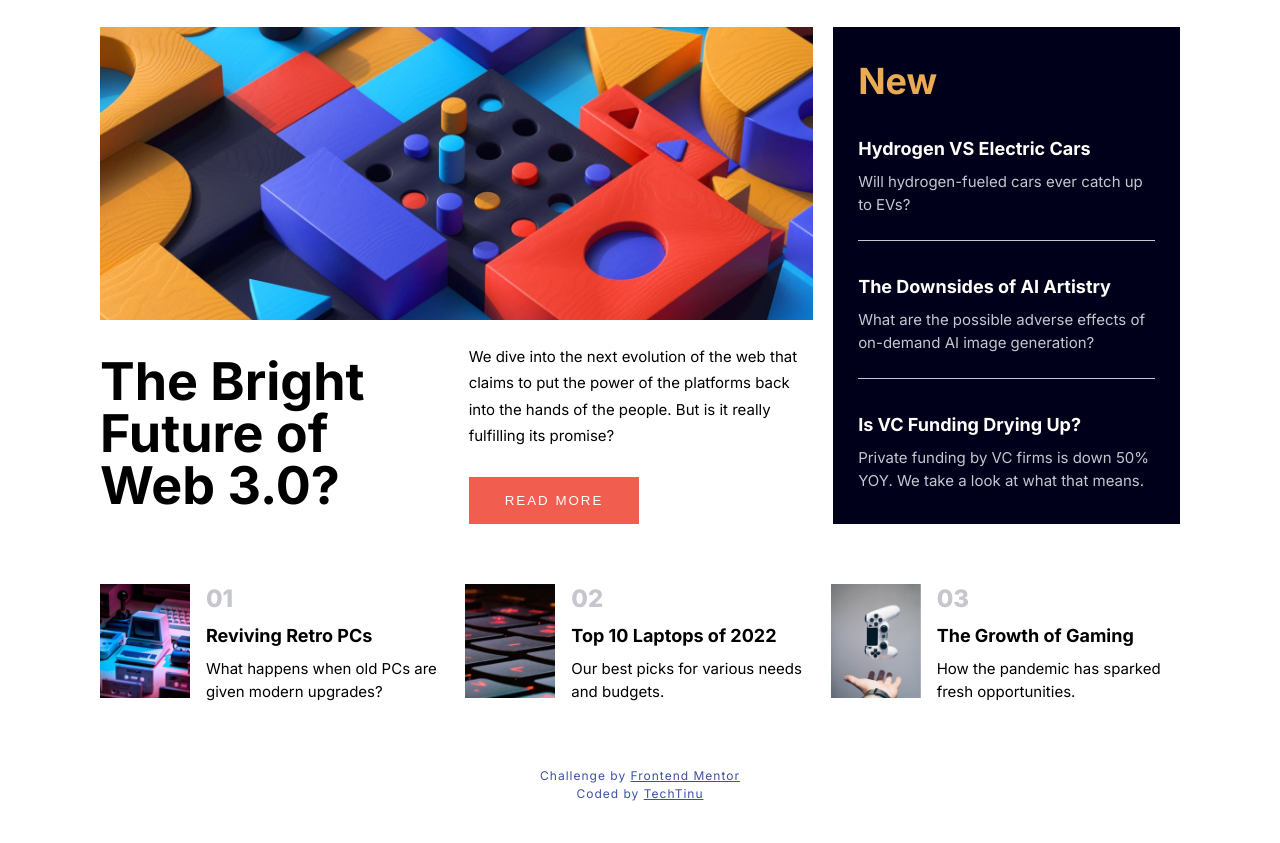
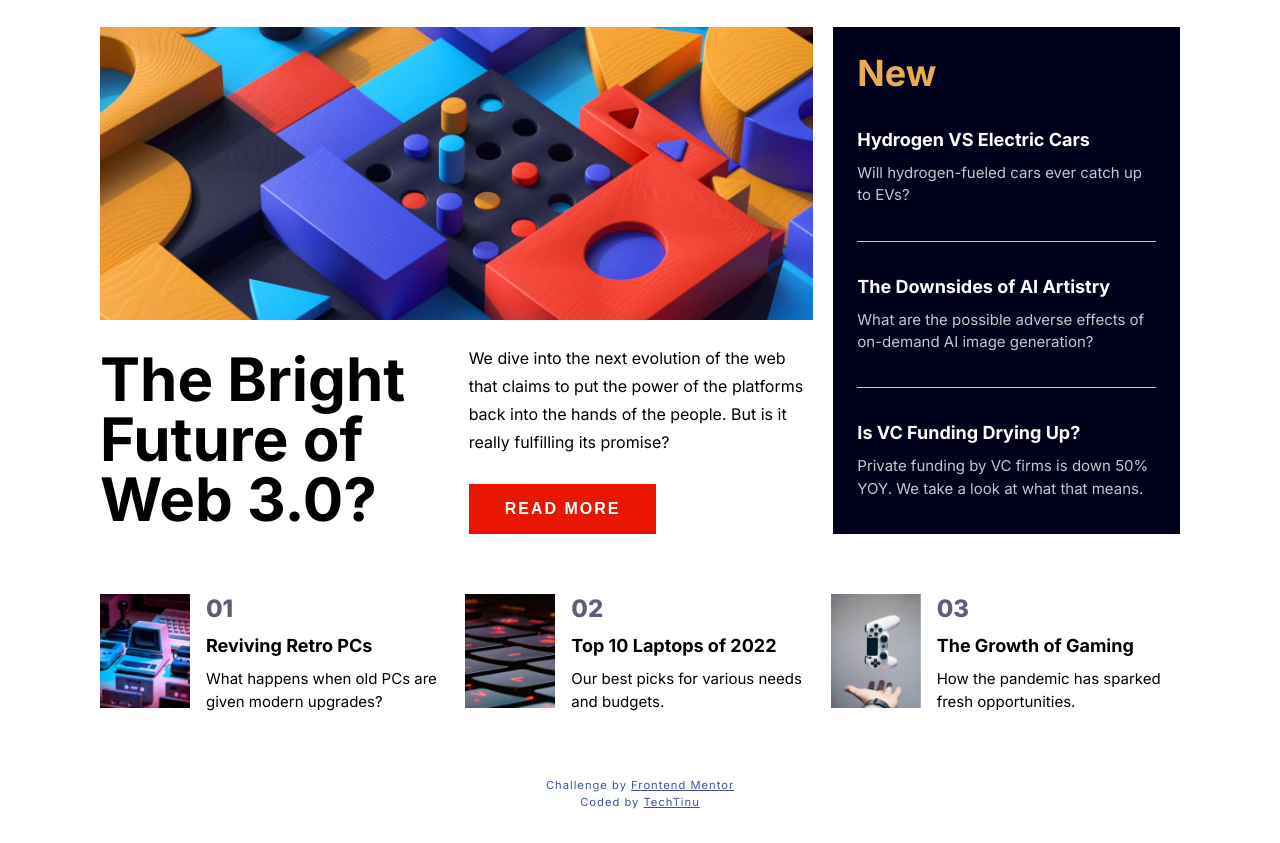
Before and after one commit to tinuola/fm_news-homepage, a plain HTML site: page index.html in a window 1280 px wide. Shown: the part 75-918 px from the top of the page. Drawn offline with Linux system fonts and the light colour scheme.

Commit message:
Fixes A11y alerts, contrast errors

```diff
--- a/css/style.css
+++ b/css/style.css
@@ -1,6 +1,6 @@
 :root {
   --primary-orange: hsl(35, 77%, 62%);
-  --primary-red: hsl(5, 85%, 63%);
+  --primary-red: hsl(5, 98%, 46%);
   --dark-blue: hsl(240, 100%, 5%);
   --dark-gray-blue: hsl(236, 13%, 42%);
   --gray-blue: hsl(233, 8%, 79%);
@@ -69,7 +69,7 @@ header {
 
 nav ul {
   display: flex;
-  justify-content: end;
+  justify-content: flex-end;
   gap: 1rem;
 }
 
@@ -89,14 +89,14 @@ nav ul {
 
 .main-news__headline {
   grid-area: headline;
-  font-size: 3.25rem;
+  font-size: 3.75rem;
   line-height: 1;
   align-self: center;
 }
 
 .main-news__blurb {
   grid-area: blurb;
-  font-size: 15px;
+  font-size: 16px;
 }
 
 .main-news__blurb p {
@@ -106,7 +106,9 @@ nav ul {
 
 button {
   background-color: var(--primary-red);
-  color: var(--off-white);
+  color: white;
+  font-weight: 800;
+  font-size: inherit;
   letter-spacing: 2px;
   text-transform: uppercase;
   border: 0;
@@ -117,10 +119,12 @@ button {
   grid-area: latest;
   background-color: var(--dark-blue);
   color: var(--off-white);
-  padding: 2rem 1.55rem;
+  /* padding: 2rem 1.55rem; */
+  padding: 1.5rem 1.5rem 0 1.5rem;
   display: flex;
   flex-direction: column;
-  justify-content: space-between;
+  /* justify-content: space-between; */
+  /* justify-content: space-around; */
 }
 
 .latest-news h1 {
@@ -141,7 +145,11 @@ button {
 
 .latest-news-item {
   border-bottom: 1px solid var(--gray-blue);
-  padding: 1.5rem 0;
+  /* padding: 1.5rem 0; */
+  flex: 1;
+  display: flex;
+  flex-direction: column;
+  justify-content: center;
 }
 
 .latest-news-item:last-of-type {
@@ -175,17 +183,18 @@ button {
   gap: 0.75rem;
 }
 
+/* .carousel-item__body p:first-child { */
 .carousel-item__body h2 {
+  font-size: 1.5rem;
+  color: var(--dark-gray-blue);
+  font-weight: 800;
+}
+
+.carousel-item__body h3 {
   font-size: 1.125rem;
 }
 
-.carousel-item__body p:first-child {
-  font-size: 1.5rem;
-  color: var(--gray-blue);
-  font-weight: 800;
-}
-
-.carousel-item__body p:last-child {
+.carousel-item__body p {
   line-height: 1.5;
 }
 
@@ -194,7 +203,7 @@ button {
 }
 
 .fm-byline {
-  font-size: 0.75rem;
+  font-size: 0.7rem;
   letter-spacing: 1px;
   line-height: 1.5;
   text-align: center;
--- a/index.html
+++ b/index.html
@@ -76,8 +76,8 @@
         <article class="carousel-item">
           <img src="./assets/images/image-retro-pcs.jpg" alt="Retro PC" />
           <section class="carousel-item__body">
-            <p>01</p>
-            <h2>Reviving Retro PCs</h2>
+            <h2>01</h2>
+            <h3>Reviving Retro PCs</h3>
             <p>What happens when old PCs are given modern upgrades?</p>
           </section>
         </article>
@@ -86,8 +86,8 @@
             src="./assets/images/image-top-laptops.jpg"
             alt="Laptop keyboard" />
           <section class="carousel-item__body">
-            <p>02</p>
-            <h2>Top 10 Laptops of 2022</h2>
+            <h2>02</h2>
+            <h3>Top 10 Laptops of 2022</h3>
             <p>Our best picks for various needs and budgets.</p>
           </section>
         </article>
@@ -96,14 +96,13 @@
             src="./assets/images/image-gaming-growth.jpg"
             alt="Gaming control hovering above outstreched palm" />
           <section class="carousel-item__body">
-            <p>03</p>
-            <h2>The Growth of Gaming</h2>
+            <h2>03</h2>
+            <h3>The Growth of Gaming</h3>
             <p>How the pandemic has sparked fresh opportunities.</p>
           </section>
         </article>
       </section>
     </main>
-
     <footer class="fm-byline-row">
       <p class="fm-byline">
         Challenge by
@@ -120,7 +119,6 @@
         >
       </p>
     </footer>
-
     <script src="js/script.js"></script>
   </body>
 </html>
```
Also changed, not shown: 1 other file.
